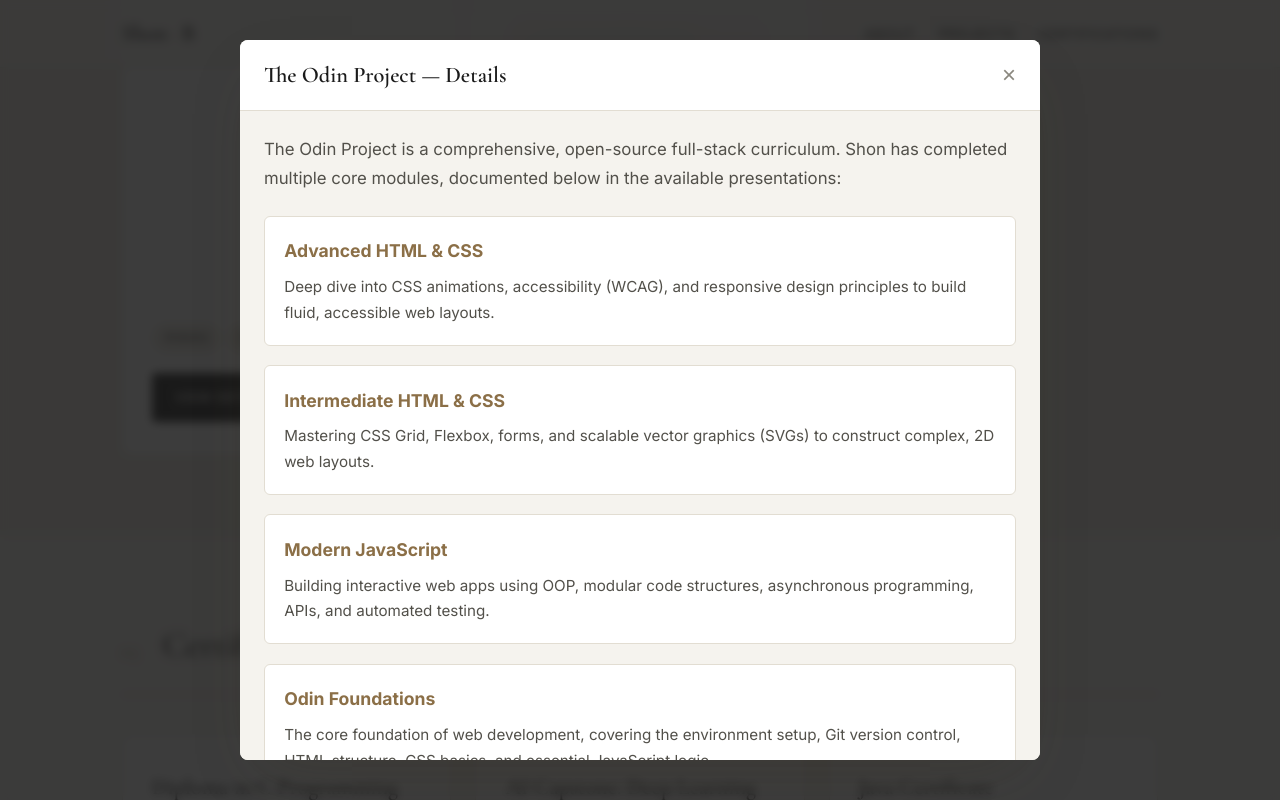
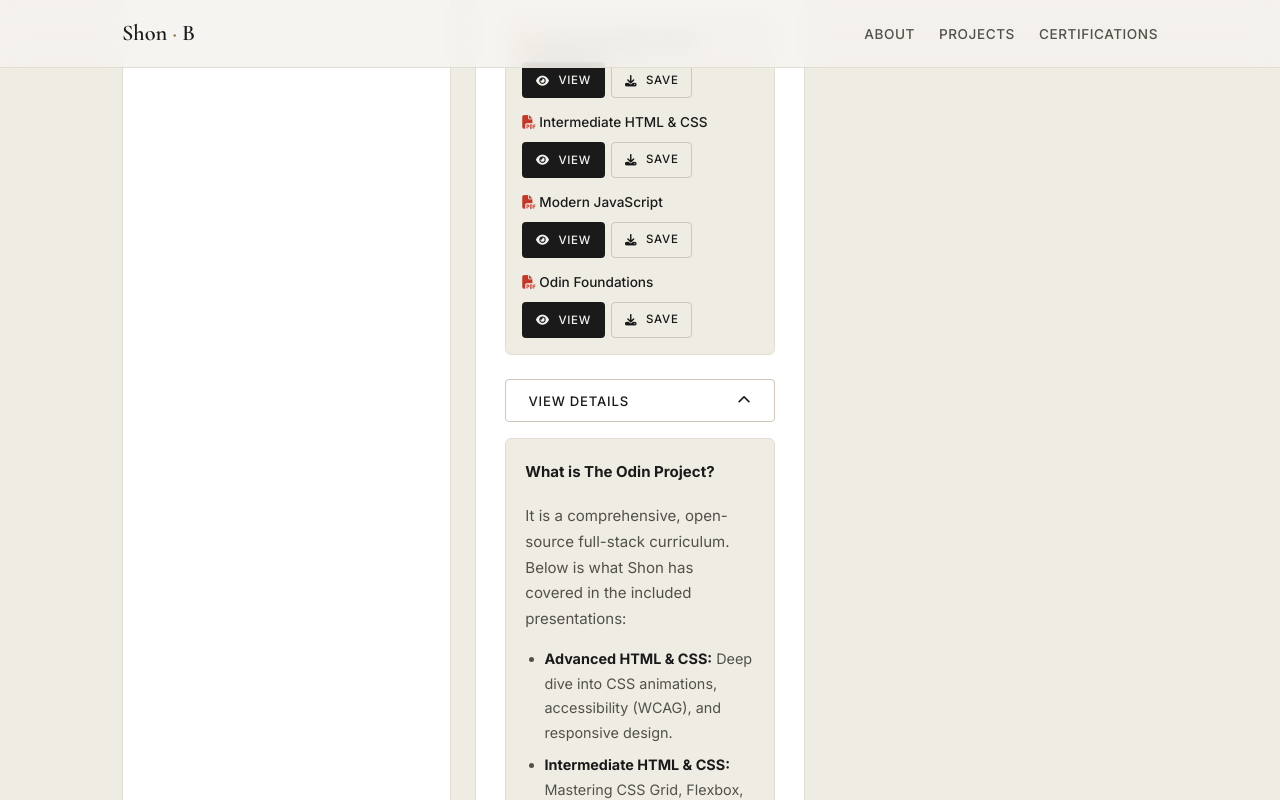
Before and after one commit to Shonbiju8880/myprofile, a plain HTML site: page index.html in a window 1280 px wide. Both pictures are taken after a click on the button "VIEW DETAILS". Shown: the part 1761-2561 px from the top of the page. Drawn offline with nearby package versions, Linux system fonts and the light colour scheme.

Commit message:
Update index.html

```diff
--- a/index.html
+++ b/index.html
@@ -60,63 +60,42 @@ section{padding:5rem 0;position:relative}
 .presentation-buttons{display:flex;gap:.4rem;}
 .btn-sm{padding:.45rem .8rem;font-size:.72rem;}
 
-/* --- MODAL POPUP STYLES --- */
+/* Expandable Details Section */
+.details-content {
+  display: none; /* Hidden by default */
+  background: var(--bg-alt);
+  border-radius: 6px;
+  padding: 1.2rem;
+  margin-top: 1rem;
+  border: 1px solid var(--border);
+  font-size: 0.9rem;
+  color: var(--text-soft);
+}
+.details-content ul { padding-left: 1.2rem; margin-top: 0.5rem; }
+.details-content li { margin-bottom: 0.5rem; }
+.details-content strong { color: var(--text); }
+
+/* PDF Modal */
 .modal-overlay {
-  display: none;
-  position: fixed;
-  top: 0; left: 0; width: 100%; height: 100%;
-  background: rgba(26, 26, 26, 0.85);
-  backdrop-filter: blur(5px);
-  z-index: 9999;
-  align-items: center;
-  justify-content: center;
-  padding: 2rem;
+  display: none; position: fixed; top: 0; left: 0; width: 100%; height: 100%;
+  background: rgba(26, 26, 26, 0.85); backdrop-filter: blur(5px); z-index: 9999;
+  align-items: center; justify-content: center; padding: 2rem;
 }
 .modal-content {
-  background: var(--bg);
-  width: 100%;
-  max-width: 800px;
-  max-height: 90vh;
-  border-radius: 8px;
-  box-shadow: var(--shadow-lg);
-  display: flex;
-  flex-direction: column;
-  overflow: hidden;
-  position: relative;
-  animation: modalFadeIn 0.3s ease;
+  background: var(--bg); width: 100%; max-width: 1000px; height: 90vh;
+  border-radius: 8px; box-shadow: var(--shadow-lg); display: flex;
+  flex-direction: column; overflow: hidden; animation: modalFadeIn 0.3s ease;
 }
-.modal-content.pdf-viewer { max-width: 1000px; height: 90vh; }
-
-@keyframes modalFadeIn {
-  from { opacity: 0; transform: translateY(20px) scale(0.98); }
-  to { opacity: 1; transform: translateY(0) scale(1); }
+@keyframes modalFadeIn { from { opacity: 0; transform: scale(0.98); } to { opacity: 1; transform: scale(1); } }
+.modal-header {
+  display: flex; justify-content: space-between; align-items: center;
+  padding: 1rem 1.5rem; background: var(--card-bg); border-bottom: 1px solid var(--border);
 }
-.modal-header {
-  display: flex;
-  justify-content: space-between;
-  align-items: center;
-  padding: 1rem 1.5rem;
-  background: var(--card-bg);
-  border-bottom: 1px solid var(--border);
-}
-.modal-title {
-  font-family: var(--serif);
-  font-size: 1.4rem;
-  font-weight: 600;
-  color: var(--text);
-}
-.modal-close {
-  background: transparent;
-  border: none;
-  font-size: 1.5rem;
-  color: var(--text-muted);
-  cursor: pointer;
-  transition: color 0.2s;
-}
+.modal-title { font-family: var(--serif); font-size: 1.4rem; font-weight: 600; color: var(--text); }
+.modal-close { background: transparent; border: none; font-size: 1.5rem; color: var(--text-muted); cursor: pointer; transition: color 0.2s; }
 .modal-close:hover { color: #c0392b; }
-.modal-body { flex: 1; background: var(--bg); overflow-y: auto; padding: 1.5rem; }
-.modal-body iframe { width: 100%; height: 100%; border: none; background: #525659; }
-/* -------------------------- */
+.modal-body { flex: 1; background: #525659; }
+.modal-body iframe { width: 100%; height: 100%; border: none; }
 
 footer{border-top:1px solid var(--border);padding:2.5rem 0;text-align:center;font-size:.85rem;color:var(--text-muted)}
 footer a{color:var(--accent);text-decoration:none}
@@ -140,7 +119,6 @@ footer a{color:var(--accent);text-decoration:none}
 </header>
 
 <main>
-
   <section class="page-hero">
     <div class="container">
       <div class="page-eyebrow">Information Systems Student</div>
@@ -157,22 +135,14 @@ footer a{color:var(--accent);text-decoration:none}
           I am a dedicated and curious IT student with a passion for technology, problem-solving, and continuous learning. I enjoy exploring areas like programming, software development, and emerging technologies such as artificial intelligence.
         </p>
         <p>With a strong foundation in IT concepts and hands-on project experience, I aim to apply my knowledge in real-world situations while constantly expanding my skill set.</p>
-
         <h3 style="font-family:var(--serif);font-size:1.4rem;color:var(--text);margin:2rem 0 .8rem;">Technical Skills</h3>
         <div class="tags">
-          <span class="tag">Python</span>
-          <span class="tag">C++</span>
-          <span class="tag">Java</span>
-          <span class="tag">JavaScript</span>
-          <span class="tag">ML / AI</span>
-          <span class="tag">Data Analysis</span>
+          <span class="tag">Python</span><span class="tag">C++</span><span class="tag">Java</span><span class="tag">JavaScript</span><span class="tag">ML / AI</span><span class="tag">Data Analysis</span>
         </div>
-
         <h3 style="font-family:var(--serif);font-size:1.4rem;color:var(--text);margin:2rem 0 .8rem;">Education</h3>
         <p style="margin-bottom:.4rem;"><strong>Bachelors in Information System</strong></p>
         <p style="margin-bottom:.4rem;">Riga Nordic University · Riga, Latvia</p>
         <p><em>June 2024 – Present</em> | EQF Level 8</p>
-
         <h3 style="font-family:var(--serif);font-size:1.4rem;color:var(--text);margin:2rem 0 .8rem;">Languages</h3>
         <ul style="list-style:none;">
           <li style="margin-bottom:.4rem;"><strong>Malayalam:</strong> Mother tongue</li>
@@ -187,31 +157,23 @@ footer a{color:var(--accent);text-decoration:none}
       <div class="section-head"><span class="num">02</span><h2>Featured Projects</h2></div>
       <div class="grid">
 
-        <!-- Smart Home IoT Prototype -->
         <div class="card">
           <h3>Smart Home IoT Prototype</h3>
           <p>Virtual IoT prototype for Robotics subject. Features automatic light control with PIR motion sensor, temperature-based fan control, and remote control simulation.</p>
           <div class="tags">
-            <span class="tag">Arduino</span>
-            <span class="tag">IoT</span>
-            <span class="tag">Wokwi</span>
+            <span class="tag">Arduino</span><span class="tag">IoT</span><span class="tag">Wokwi</span>
           </div>
           <a href="#" class="btn btn-primary">View Details <i class="fas fa-arrow-right"></i></a>
         </div>
 
-        <!-- The Odin Project -->
         <div class="card">
           <h3>The Odin Project</h3>
           <p>Full-stack web development curriculum covering HTML, CSS, JavaScript, Node.js, React, and databases.</p>
           <div class="tags">
-            <span class="tag">HTML/CSS</span>
-            <span class="tag">JavaScript</span>
-            <span class="tag">Node.js</span>
-            <span class="tag">React</span>
+            <span class="tag">HTML/CSS</span><span class="tag">JavaScript</span><span class="tag">Node.js</span><span class="tag">React</span>
           </div>
 
           <div class="presentation-list">
-            <!-- PDF 1 -->
             <div class="presentation-item">
               <span class="presentation-name"><i class="fas fa-file-pdf" style="color:#c0392b;"></i> Advanced HTML & CSS</span>
               <div class="presentation-buttons">
@@ -219,8 +181,6 @@ footer a{color:var(--accent);text-decoration:none}
                 <a href="presentations/advanced-html-css.pdf" download class="btn btn-ghost btn-sm"><i class="fas fa-download"></i> Save</a>
               </div>
             </div>
-
-            <!-- PDF 2 -->
             <div class="presentation-item">
               <span class="presentation-name"><i class="fas fa-file-pdf" style="color:#c0392b;"></i> Intermediate HTML & CSS</span>
               <div class="presentation-buttons">
@@ -228,8 +188,6 @@ footer a{color:var(--accent);text-decoration:none}
                 <a href="presentations/intermediate-html-css.pdf" download class="btn btn-ghost btn-sm"><i class="fas fa-download"></i> Save</a>
               </div>
             </div>
-
-            <!-- PDF 3 -->
             <div class="presentation-item">
               <span class="presentation-name"><i class="fas fa-file-pdf" style="color:#c0392b;"></i> Modern JavaScript</span>
               <div class="presentation-buttons">
@@ -237,8 +195,6 @@ footer a{color:var(--accent);text-decoration:none}
                 <a href="presentations/modern-javascript.pdf" download class="btn btn-ghost btn-sm"><i class="fas fa-download"></i> Save</a>
               </div>
             </div>
-
-            <!-- PDF 4 -->
             <div class="presentation-item">
               <span class="presentation-name"><i class="fas fa-file-pdf" style="color:#c0392b;"></i> Odin Foundations</span>
               <div class="presentation-buttons">
@@ -248,10 +204,24 @@ footer a{color:var(--accent);text-decoration:none}
             </div>
           </div>
 
-          <!-- UPDATED VIEW DETAILS BUTTON -->
-          <button onclick="openDetails()" class="btn btn-ghost" style="width: 100%; justify-content: space-between;">View Details <i class="fas fa-arrow-right"></i></button>
+          <!-- View Details Button that expands the text directly below it -->
+          <button onclick="toggleDetails()" class="btn btn-ghost" style="width: 100%; justify-content: space-between;">
+            View Details <i class="fas fa-chevron-down" id="detailsIcon"></i>
+          </button>
+
+          <!-- Hidden Details Box -->
+          <div id="detailsBox" class="details-content">
+            <p><strong>What is The Odin Project?</strong></p>
+            <p style="margin-bottom: 1rem;">It is a comprehensive, open-source full-stack curriculum. Below is what Shon has covered in the included presentations:</p>
+            <ul>
+              <li><strong>Advanced HTML & CSS:</strong> Deep dive into CSS animations, accessibility (WCAG), and responsive design.</li>
+              <li><strong>Intermediate HTML & CSS:</strong> Mastering CSS Grid, Flexbox, forms, and SVG layouts.</li>
+              <li><strong>Modern JavaScript:</strong> Interactive web apps, OOP, APIs, and automated testing.</li>
+              <li><strong>Odin Foundations:</strong> Environment setup, Git, HTML structure, and core JavaScript logic.</li>
+            </ul>
+          </div>
+
         </div>
-
       </div>
     </div>
   </section>
@@ -260,65 +230,23 @@ footer a{color:var(--accent);text-decoration:none}
     <div class="container">
       <div class="section-head"><span class="num">03</span><h2>Certifications</h2></div>
       <div class="grid">
-        <div class="card">
-          <h3>Diploma in C Programming</h3>
-          <p>Alison · May 2025</p>
-        </div>
-        <div class="card">
-          <h3>AI Capstone: Deep Learning</h3>
-          <p>IBM / Coursera · May 2025</p>
-        </div>
-        <div class="card">
-          <h3>Java Certificate</h3>
-          <p>Certified · 2025</p>
-        </div>
+        <div class="card"><h3>Diploma in C Programming</h3><p>Alison · May 2025</p></div>
+        <div class="card"><h3>AI Capstone: Deep Learning</h3><p>IBM / Coursera · May 2025</p></div>
+        <div class="card"><h3>Java Certificate</h3><p>Certified · 2025</p></div>
       </div>
     </div>
   </section>
-
 </main>
 
-<!-- PDF MODAL -->
+<!-- PDF MODAL POPUP -->
 <div id="pdfModal" class="modal-overlay">
-  <div class="modal-content pdf-viewer">
+  <div class="modal-content">
     <div class="modal-header">
       <span id="modalTitle" class="modal-title">Presentation</span>
-      <button onclick="closeModal('pdfModal')" class="modal-close" aria-label="Close">&times;</button>
-    </div>
-    <div class="modal-body" style="padding: 0;">
-      <iframe id="pdfFrame" src="" title="PDF Presentation"></iframe>
-    </div>
-  </div>
-</div>
-
-<!-- DETAILS MODAL -->
-<div id="detailsModal" class="modal-overlay">
-  <div class="modal-content">
-    <div class="modal-header">
-      <span class="modal-title">The Odin Project — Details</span>
-      <button onclick="closeModal('detailsModal')" class="modal-close" aria-label="Close">&times;</button>
+      <button onclick="closeModal()" class="modal-close" aria-label="Close">&times;</button>
     </div>
     <div class="modal-body">
-      <p style="margin-bottom: 1.5rem; color: var(--text-soft); font-size: 1.05rem;">The Odin Project is a comprehensive, open-source full-stack curriculum. Shon has completed multiple core modules, documented below in the available presentations:</p>
-
-      <ul style="list-style: none; display: flex; flex-direction: column; gap: 1.2rem;">
-        <li style="background: var(--card-bg); padding: 1.2rem; border-radius: 6px; border: 1px solid var(--border);">
-          <strong style="color: var(--accent); font-size: 1.1rem;">Advanced HTML & CSS</strong>
-          <p style="font-size: 0.95rem; margin-top: 0.5rem; color: var(--text-soft);">Deep dive into CSS animations, accessibility (WCAG), and responsive design principles to build fluid, accessible web layouts.</p>
-        </li>
-        <li style="background: var(--card-bg); padding: 1.2rem; border-radius: 6px; border: 1px solid var(--border);">
-          <strong style="color: var(--accent); font-size: 1.1rem;">Intermediate HTML & CSS</strong>
-          <p style="font-size: 0.95rem; margin-top: 0.5rem; color: var(--text-soft);">Mastering CSS Grid, Flexbox, forms, and scalable vector graphics (SVGs) to construct complex, 2D web layouts.</p>
-        </li>
-        <li style="background: var(--card-bg); padding: 1.2rem; border-radius: 6px; border: 1px solid var(--border);">
-          <strong style="color: var(--accent); font-size: 1.1rem;">Modern JavaScript</strong>
-          <p style="font-size: 0.95rem; margin-top: 0.5rem; color: var(--text-soft);">Building interactive web apps using OOP, modular code structures, asynchronous programming, APIs, and automated testing.</p>
-        </li>
-        <li style="background: var(--card-bg); padding: 1.2rem; border-radius: 6px; border: 1px solid var(--border);">
-          <strong style="color: var(--accent); font-size: 1.1rem;">Odin Foundations</strong>
-          <p style="font-size: 0.95rem; margin-top: 0.5rem; color: var(--text-soft);">The core foundation of web development, covering the environment setup, Git version control, HTML structure, CSS basics, and essential JavaScript logic.</p>
-        </li>
-      </ul>
+      <iframe id="pdfFrame" src="" title="PDF Presentation"></iframe>
     </div>
   </div>
 </div>
@@ -328,7 +256,7 @@ footer a{color:var(--accent);text-decoration:none}
 </footer>
 
 <script>
-  // PDF Modal Logic
+  // PDF Modal Function
   function openPDF(url, title) {
     document.getElementById('pdfFrame').src = url;
     document.getElementById('modalTitle').innerText = title;
@@ -336,40 +264,33 @@ footer a{color:var(--accent);text-decoration:none}
     document.body.style.overflow = 'hidden';
   }
 
-  // Details Modal Logic
-  function openDetails() {
-    document.getElementById('detailsModal').style.display = 'flex';
-    document.body.style.overflow = 'hidden';
-  }
-
-  // Close Logic (Works for both modals)
-  function closeModal(modalId) {
-    document.getElementById(modalId).style.display = 'none';
-    if(modalId === 'pdfModal') {
-      document.getElementById('pdfFrame').src = '';
-    }
+  function closeModal() {
+    document.getElementById('pdfModal').style.display = 'none';
+    document.getElementById('pdfFrame').src = '';
     document.body.style.overflow = 'auto';
   }
 
-  // Close when clicking outside the modal box
-  document.querySelectorAll('.modal-overlay').forEach(overlay => {
-    overlay.addEventListener('click', function(e) {
-      if (e.target === this) {
-        closeModal(this.id);
-      }
-    });
+  document.getElementById('pdfModal').addEventListener('click', function(e) {
+    if (e.target === this) closeModal();
   });
 
-  // Close on Escape key
   document.addEventListener('keydown', function(e) {
-    if (e.key === 'Escape') {
-      document.querySelectorAll('.modal-overlay').forEach(overlay => {
-        if(overlay.style.display === 'flex') {
-          closeModal(overlay.id);
-        }
-      });
+    if (e.key === 'Escape' && document.getElementById('pdfModal').style.display === 'flex') closeModal();
+  });
+
+  // Toggle Details Section
+  function toggleDetails() {
+    const box = document.getElementById('detailsBox');
+    const icon = document.getElementById('detailsIcon');
+
+    if (box.style.display === 'block') {
+      box.style.display = 'none';
+      icon.classList.replace('fa-chevron-up', 'fa-chevron-down');
+    } else {
+      box.style.display = 'block';
+      icon.classList.replace('fa-chevron-down', 'fa-chevron-up');
     }
-  });
+  }
 </script>
 
 </body>
```
